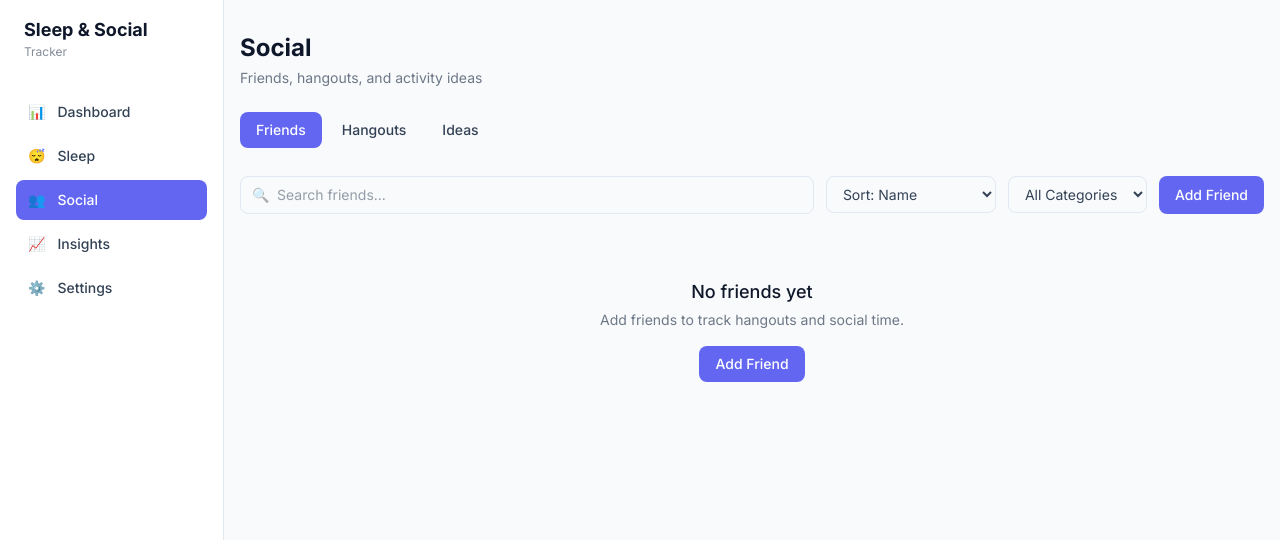
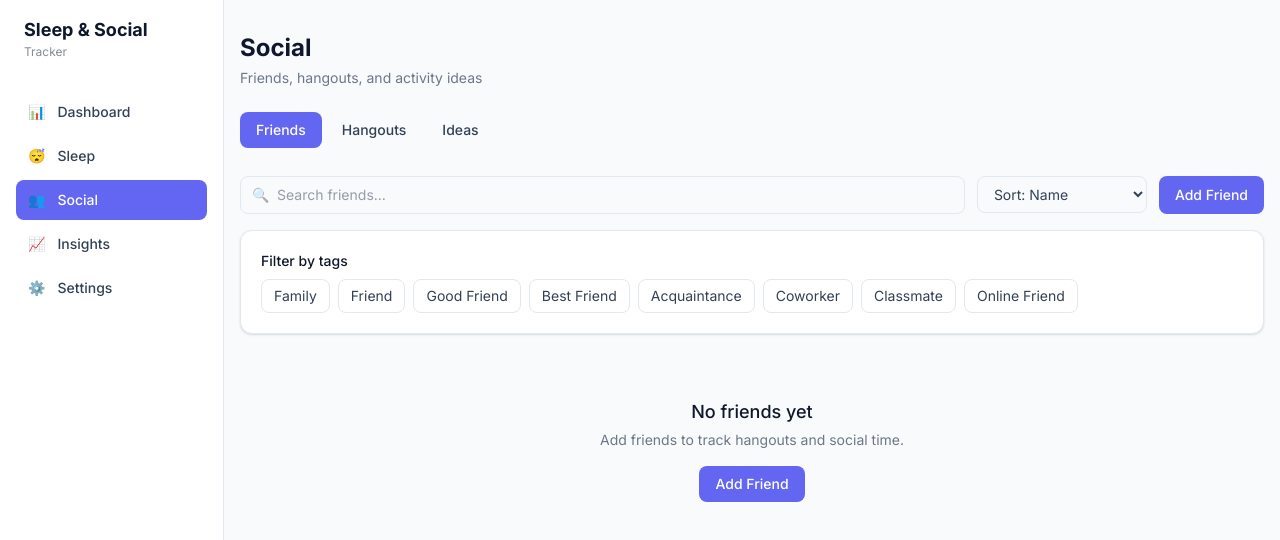
Before and after one commit to pugness101-maker/sleep-social-tracker, a React (Vite) app: page /social in a window 1280 px wide. Shown: the top 540 px of the page. Built offline with nearby package versions, Linux system fonts and the light colour scheme.

Commit message:
Add multi-select friend tags

```diff
--- a/src/components/social/FriendsTab.tsx
+++ b/src/components/social/FriendsTab.tsx
@@ -5,25 +5,29 @@
 import { Modal, ConfirmModal } from '../ui/Modal';
 import { Input, Textarea, Select } from '../ui/FormFields';
 import { SearchBar, EmptyState, Badge } from '../ui/Misc';
+import { TagPicker } from '../ui/TagPicker';
 import { enrichFriend } from '../../lib/stats';
 import { formatDate, formatDuration } from '../../lib/dates';
+import { friendMatchesTagFilter } from '../../lib/social-options';
 import type { Friend } from '../../types';
-import { DEFAULT_FRIEND_CATEGORY } from '../../types';
 
 export function FriendsTab() {
   const { data, addFriend, updateFriend, deleteFriend } = useApp();
   const [search, setSearch] = useState('');
   const [sortBy, setSortBy] = useState('name');
-  const [filterCategory, setFilterCategory] = useState('');
+  const [filterTags, setFilterTags] = useState<string[]>([]);
   const [modalOpen, setModalOpen] = useState(false);
   const [editFriend, setEditFriend] = useState<Friend | null>(null);
   const [deleteId, setDeleteId] = useState<string | null>(null);
 
-  const defaultCategory = data.friendCategories.includes(DEFAULT_FRIEND_CATEGORY)
-    ? DEFAULT_FRIEND_CATEGORY
-    : data.friendCategories[0] ?? '';
-
-  const emptyForm = { name: '', category: defaultCategory, birthday: '', contactInfo: '', notes: '', favoriteActivities: '' };
+  const emptyForm = {
+    name: '',
+    tags: [] as string[],
+    birthday: '',
+    contactInfo: '',
+    notes: '',
+    favoriteActivities: '',
+  };
   const [form, setForm] = useState(emptyForm);
 
   const friends = useMemo(() => {
@@ -34,10 +38,13 @@
         (f) =>
           f.name.toLowerCase().includes(q) ||
           f.notes.toLowerCase().includes(q) ||
-          f.contactInfo.toLowerCase().includes(q)
+          f.contactInfo.toLowerCase().includes(q) ||
+          f.tags.some((t) => t.toLowerCase().includes(q))
       );
     }
-    if (filterCategory) list = list.filter((f) => f.category === filterCategory);
+    if (filterTags.length > 0) {
+      list = list.filter((f) => friendMatchesTagFilter(f, filterTags));
+    }
     list.sort((a, b) => {
       if (sortBy === 'name') return a.name.localeCompare(b.name);
       if (sortBy === 'hangouts') return b.totalHangouts - a.totalHangouts;
@@ -46,20 +53,18 @@
       return 0;
     });
     return list;
-  }, [data.friends, data.hangouts, search, sortBy, filterCategory]);
+  }, [data.friends, data.hangouts, search, sortBy, filterTags]);
+
+  const orphanTags = useMemo(() => {
+    const known = new Set(data.friendTags);
+    const extras = new Set<string>();
+    data.friends.forEach((f) => f.tags.forEach((t) => { if (!known.has(t)) extras.add(t); }));
+    return [...extras];
+  }, [data.friends, data.friendTags]);
 
   const openAdd = () => {
     setEditFriend(null);
-    setForm({
-      name: '',
-      category: data.friendCategories.includes(DEFAULT_FRIEND_CATEGORY)
-        ? DEFAULT_FRIEND_CATEGORY
-        : data.friendCategories[0] ?? '',
-      birthday: '',
-      contactInfo: '',
-      notes: '',
-      favoriteActivities: '',
-    });
+    setForm(emptyForm);
     setModalOpen(true);
   };
 
@@ -67,7 +72,7 @@
     setEditFriend(friend);
     setForm({
       name: friend.name,
-      category: friend.category,
+      tags: [...friend.tags],
       birthday: friend.birthday,
       contactInfo: friend.contactInfo,
       notes: friend.notes,
@@ -89,22 +94,43 @@
   return (
     <div>
       <div className="flex flex-wrap gap-3 mb-4">
-        <div className="flex-1 min-w-[200px]"><SearchBar value={search} onChange={setSearch} placeholder="Search friends..." /></div>
-        <Select value={sortBy} onChange={(e) => setSortBy(e.target.value)} options={[
-          { value: 'name', label: 'Sort: Name' },
-          { value: 'hangouts', label: 'Sort: Hangouts' },
-          { value: 'hours', label: 'Sort: Hours' },
-          { value: 'last', label: 'Sort: Last Hangout' },
-        ]} />
-        <Select value={filterCategory} onChange={(e) => setFilterCategory(e.target.value)} options={[
-          { value: '', label: 'All Categories' },
-          ...data.friendCategories.map((c) => ({ value: c, label: c })),
-        ]} />
+        <div className="flex-1 min-w-[200px]">
+          <SearchBar value={search} onChange={setSearch} placeholder="Search friends..." />
+        </div>
+        <Select
+          value={sortBy}
+          onChange={(e) => setSortBy(e.target.value)}
+          options={[
+            { value: 'name', label: 'Sort: Name' },
+            { value: 'hangouts', label: 'Sort: Hangouts' },
+            { value: 'hours', label: 'Sort: Hours' },
+            { value: 'last', label: 'Sort: Last Hangout' },
+          ]}
+        />
         <Button onClick={openAdd}>Add Friend</Button>
       </div>
 
+      <Card className="mb-4">
+        <TagPicker
+          label="Filter by tags"
+          options={data.friendTags}
+          selected={filterTags}
+          onChange={setFilterTags}
+          orphanTags={orphanTags}
+        />
+        {filterTags.length > 0 && (
+          <Button size="sm" variant="ghost" className="mt-2" onClick={() => setFilterTags([])}>
+            Clear tag filters
+          </Button>
+        )}
+      </Card>
+
       {friends.length === 0 ? (
-        <EmptyState title="No friends yet" description="Add friends to track hangouts and social time." action={<Button onClick={openAdd}>Add Friend</Button>} />
+        <EmptyState
+          title="No friends yet"
+          description="Add friends to track hangouts and social time."
+          action={<Button onClick={openAdd}>Add Friend</Button>}
+        />
       ) : (
         <div className="grid sm:grid-cols-2 lg:grid-cols-3 gap-4">
           {friends.map((friend) => (
@@ -112,8 +138,16 @@
               <div className="text-left">
                 <div className="flex items-start justify-between gap-2 mb-2">
                   <h3 className="font-semibold" style={{ color: 'var(--text-heading)' }}>{friend.name}</h3>
-                  <Badge>{friend.category || 'Uncategorized'}</Badge>
                 </div>
+                {friend.tags.length > 0 ? (
+                  <div className="flex flex-wrap gap-1 mb-2">
+                    {friend.tags.map((tag) => (
+                      <Badge key={tag} color="#6366f1">{tag}</Badge>
+                    ))}
+                  </div>
+                ) : (
+                  <p className="text-xs opacity-60 mb-2">No tags</p>
+                )}
                 {friend.birthday && <p className="text-xs opacity-70 mb-1">🎂 {formatDate(friend.birthday)}</p>}
                 {friend.contactInfo && <p className="text-xs opacity-70 mb-1">📞 {friend.contactInfo}</p>}
                 <div className="grid grid-cols-2 gap-2 mt-3 text-xs">
@@ -138,21 +172,37 @@
         </div>
       )}
 
-      <Modal open={modalOpen} onClose={() => setModalOpen(false)} title={editFriend ? 'Edit Friend' : 'Add Friend'} wide
-        footer={<><Button variant="secondary" onClick={() => setModalOpen(false)}>Cancel</Button><Button onClick={handleSave}>Save</Button></>}>
+      <Modal
+        open={modalOpen}
+        onClose={() => setModalOpen(false)}
+        title={editFriend ? 'Edit Friend' : 'Add Friend'}
+        wide
+        footer={
+          <>
+            <Button variant="secondary" onClick={() => setModalOpen(false)}>Cancel</Button>
+            <Button onClick={handleSave}>Save</Button>
+          </>
+        }
+      >
         <div className="grid sm:grid-cols-2 gap-4">
           <Input label="Name" value={form.name} onChange={(e) => setForm({ ...form, name: e.target.value })} required />
-          <Select label="Category" value={form.category} onChange={(e) => setForm({ ...form, category: e.target.value })}
-            options={[
-              ...(form.category && !data.friendCategories.includes(form.category)
-                ? [{ value: form.category, label: form.category }]
-                : []),
-              ...data.friendCategories.map((c) => ({ value: c, label: c })),
-            ]} />
+          <div className="sm:col-span-2">
+            <TagPicker
+              label="Tags"
+              options={data.friendTags}
+              selected={form.tags}
+              onChange={(tags) => setForm({ ...form, tags })}
+              orphanTags={form.tags.filter((t) => !data.friendTags.includes(t))}
+            />
+          </div>
           <Input label="Birthday" type="date" value={form.birthday} onChange={(e) => setForm({ ...form, birthday: e.target.value })} />
           <Input label="Contact Info" value={form.contactInfo} onChange={(e) => setForm({ ...form, contactInfo: e.target.value })} />
           <div className="sm:col-span-2">
-            <Input label="Favorite Activities (comma-separated)" value={form.favoriteActivities} onChange={(e) => setForm({ ...form, favoriteActivities: e.target.value })} />
+            <Input
+              label="Favorite Activities (comma-separated)"
+              value={form.favoriteActivities}
+              onChange={(e) => setForm({ ...form, favoriteActivities: e.target.value })}
+            />
           </div>
           <div className="sm:col-span-2">
             <Textarea label="Notes" value={form.notes} onChange={(e) => setForm({ ...form, notes: e.target.value })} />
@@ -160,7 +210,13 @@
         </div>
       </Modal>
 
-      <ConfirmModal open={!!deleteId} onClose={() => setDeleteId(null)} onConfirm={() => deleteId && deleteFriend(deleteId)} title="Delete Friend" message="Delete this friend? Hangouts will remain but lose this friend reference." />
+      <ConfirmModal
+        open={!!deleteId}
+        onClose={() => setDeleteId(null)}
+        onConfirm={() => deleteId && deleteFriend(deleteId)}
+        title="Delete Friend"
+        message="Delete this friend? Hangouts will remain but lose this friend reference."
+      />
     </div>
   );
 }
--- /dev/null
+++ b/src/components/ui/TagPicker.tsx
@@ -0,0 +1,59 @@
+import { Badge } from './Misc';
+
+interface TagPickerProps {
+  label?: string;
+  options: string[];
+  selected: string[];
+  onChange: (tags: string[]) => void;
+  orphanTags?: string[];
+}
+
+export function TagPicker({ label, options, selected, onChange, orphanTags = [] }: TagPickerProps) {
+  const allOptions = [
+    ...orphanTags.filter((t) => !options.includes(t)),
+    ...options,
+  ];
+
+  const toggle = (tag: string) => {
+    onChange(selected.includes(tag) ? selected.filter((t) => t !== tag) : [...selected, tag]);
+  };
+
+  return (
+    <div>
+      {label && (
+        <span className="block text-sm font-medium mb-2 text-left" style={{ color: 'var(--text-heading)' }}>
+          {label}
+        </span>
+      )}
+      {allOptions.length === 0 ? (
+        <p className="text-sm opacity-70 text-left">Add tags in Settings → Social Customization.</p>
+      ) : (
+        <div className="flex flex-wrap gap-2">
+          {allOptions.map((tag) => {
+            const active = selected.includes(tag);
+            return (
+              <button
+                key={tag}
+                type="button"
+                onClick={() => toggle(tag)}
+                className={`px-3 py-1.5 rounded-lg text-sm border transition-colors ${
+                  active ? 'bg-primary text-white border-primary' : ''
+                }`}
+                style={!active ? { borderColor: 'var(--border)' } : undefined}
+              >
+                {tag}
+              </button>
+            );
+          })}
+        </div>
+      )}
+      {selected.length > 0 && (
+        <div className="flex flex-wrap gap-1 mt-2">
+          {selected.map((tag) => (
+            <Badge key={tag} color="#6366f1">{tag}</Badge>
+          ))}
+        </div>
+      )}
+    </div>
+  );
+}
--- a/src/lib/social-options.ts
+++ b/src/lib/social-options.ts
@@ -19,8 +19,17 @@
   return null;
 }
 
-export function countFriendsWithCategory(friends: { category: string }[], category: string): number {
-  return friends.filter((f) => f.category === category).length;
+export function countFriendsWithTag(friends: { tags: string[] }[], tag: string): number {
+  return friends.filter((f) => f.tags.includes(tag)).length;
+}
+
+export function friendMatchesTagFilter(friend: { tags: string[] }, filterTags: string[]): boolean {
+  if (filterTags.length === 0) return true;
+  return filterTags.some((tag) => friend.tags.includes(tag));
+}
+
+export function toggleTag(tags: string[], tag: string): string[] {
+  return tags.includes(tag) ? tags.filter((t) => t !== tag) : [...tags, tag];
 }
 
 export function countHangoutsWithType(hangouts: { type: string }[], type: string): number {
--- a/src/lib/storage.ts
+++ b/src/lib/storage.ts
@@ -1,12 +1,12 @@
-import type { AppData, AppSettings, ActiveTimers, HangoutIdea } from '../types';
+import type { AppData, AppSettings, ActiveTimers, HangoutIdea, Friend } from '../types';
 import {
-  DEFAULT_FRIEND_CATEGORIES,
+  DEFAULT_FRIEND_TAGS,
   DEFAULT_HANGOUT_TYPES,
   DEFAULT_HANGOUT_TYPE,
 } from '../types';
 
 export const STORAGE_KEY = 'sleep-social-tracker-data';
-export const DATA_VERSION = 3;
+export const DATA_VERSION = 4;
 
 export const defaultSettings: AppSettings = {
   theme: 'system',
@@ -34,16 +34,23 @@
   ideas: [],
   activeTimers: defaultActiveTimers,
   settings: defaultSettings,
-  friendCategories: [...DEFAULT_FRIEND_CATEGORIES],
+  friendTags: [...DEFAULT_FRIEND_TAGS],
   hangoutTypes: [...DEFAULT_HANGOUT_TYPES],
 };
 
-function mergeSocialOptions(data: Partial<AppData>): Pick<AppData, 'friendCategories' | 'hangoutTypes'> {
-  const friendCategories = [...(data.friendCategories ?? defaultAppData.friendCategories)];
+function mergeSocialOptions(
+  data: Partial<AppData> & { friendCategories?: string[] }
+): Pick<AppData, 'friendTags' | 'hangoutTypes'> {
+  const friendTags = [...(data.friendTags ?? data.friendCategories ?? defaultAppData.friendTags)];
+
   data.friends?.forEach((f) => {
-    if (f.category && !friendCategories.some((c) => c.toLowerCase() === f.category.toLowerCase())) {
-      friendCategories.push(f.category);
-    }
+    const friend = f as Friend & { category?: string };
+    const tags = friend.tags?.length ? friend.tags : friend.category ? [friend.category] : [];
+    tags.forEach((tag) => {
+      if (tag && !friendTags.some((t) => t.toLowerCase() === tag.toLowerCase())) {
+        friendTags.push(tag);
+      }
+    });
   });
 
   const hangoutTypes = [...(data.hangoutTypes ?? defaultAppData.hangoutTypes)];
@@ -59,11 +66,26 @@
     }
   });
 
-  if (data.activeTimers?.hangoutType && !hangoutTypes.some((t) => t.toLowerCase() === data.activeTimers!.hangoutType.toLowerCase())) {
+  if (
+    data.activeTimers?.hangoutType &&
+    !hangoutTypes.some((t) => t.toLowerCase() === data.activeTimers!.hangoutType.toLowerCase())
+  ) {
     hangoutTypes.push(data.activeTimers.hangoutType);
   }
 
-  return { friendCategories, hangoutTypes };
+  return { friendTags, hangoutTypes };
+}
+
+/** Migrate legacy friend.category → friend.tags */
+function migrateFriends(rawFriends: Array<Partial<Friend> & { category?: string }>): Friend[] {
+  return rawFriends.map((friend) => {
+    let tags = friend.tags ?? [];
+    if (tags.length === 0 && friend.category) {
+      tags = [friend.category];
+    }
+    const { category: _removed, ...rest } = friend;
+    return { ...rest, tags } as Friend;
+  });
 }
 
 /** Migrate legacy idea.category → idea.type */
@@ -75,10 +97,17 @@
   });
 }
 
-export function normalizeAppData(raw: Partial<AppData> & { ideas?: Array<Partial<HangoutIdea> & { category?: string }> }): AppData {
+export function normalizeAppData(
+  raw: Partial<AppData> & {
+    friendCategories?: string[];
+    ideas?: Array<Partial<HangoutIdea> & { category?: string }>;
+    friends?: Array<Partial<Friend> & { category?: string }>;
+  }
+): AppData {
+  const friends = migrateFriends(raw.friends ?? []);
   const ideas = migrateIdeas(raw.ideas ?? []);
-  const withMigratedIdeas = { ...raw, ideas };
-  const social = mergeSocialOptions(withMigratedIdeas);
+  const withMigrated = { ...raw, friends, ideas };
+  const social = mergeSocialOptions(withMigrated);
   const activeTimers = { ...defaultActiveTimers, ...raw.activeTimers };
   if (!social.hangoutTypes.includes(activeTimers.hangoutType) && social.hangoutTypes.length > 0) {
     activeTimers.hangoutType = social.hangoutTypes.includes(DEFAULT_HANGOUT_TYPE)
@@ -88,7 +117,8 @@
 
   return {
     ...defaultAppData,
-    ...withMigratedIdeas,
+    ...withMigrated,
+    friends,
     ideas,
     activeTimers,
     settings: { ...defaultSettings, ...raw.settings },
--- a/src/types/index.ts
+++ b/src/types/index.ts
@@ -1,14 +1,22 @@
-export type FriendCategory = string;
+export type FriendTag = string;
 
 export type HangoutType = string;
 
-export const DEFAULT_FRIEND_CATEGORIES = ['Family', 'Friend', 'Good Friend', 'Best Friend'] as const;
+export const DEFAULT_FRIEND_TAGS = [
+  'Family',
+  'Friend',
+  'Good Friend',
+  'Best Friend',
+  'Acquaintance',
+  'Coworker',
+  'Classmate',
+  'Online Friend',
+] as const;
 
 export const DEFAULT_HANGOUT_TYPES = [
   'Chill', 'Food', 'Study', 'Gym', 'Party', 'Shopping', 'Travel', 'Sleepover', 'Work', 'Other',
 ] as const;
 
-export const DEFAULT_FRIEND_CATEGORY = 'Friend';
 export const DEFAULT_HANGOUT_TYPE = 'Other';
 
 export type CostLevel = 'Free' | '$' | '$$' | '$$$';
@@ -36,7 +44,7 @@
 export interface Friend {
   id: string;
   name: string;
-  category: FriendCategory;
+  tags: FriendTag[];
   birthday: string;
   contactInfo: string;
   notes: string;
@@ -97,7 +105,7 @@
   ideas: HangoutIdea[];
   activeTimers: ActiveTimers;
   settings: AppSettings;
-  friendCategories: string[];
+  friendTags: string[];
   hangoutTypes: string[];
 }
 
```
Also changed, not shown: src/components/settings/CustomOptionListCard.tsx (+34 -7 lines), src/components/settings/SocialCustomization.tsx (+17 -16 lines), src/context/AppContext.tsx (+36 -36 lines).
